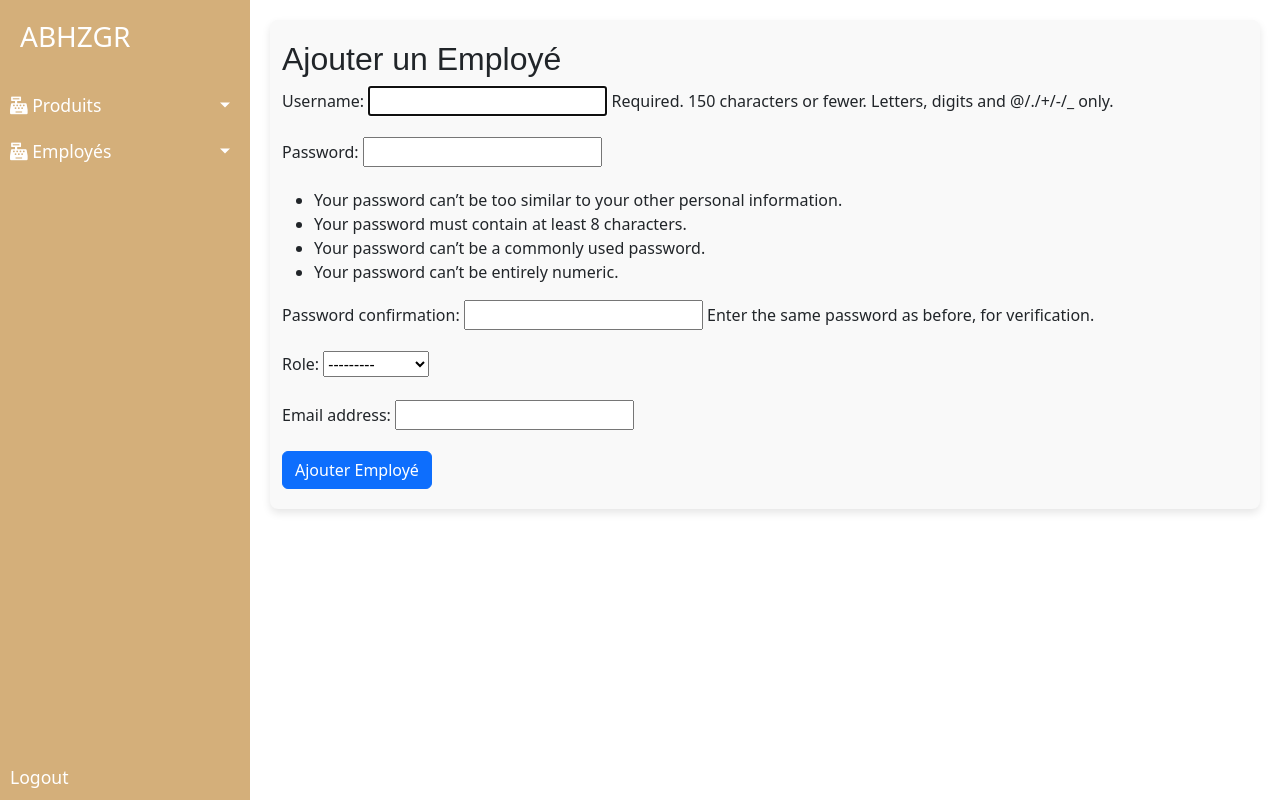
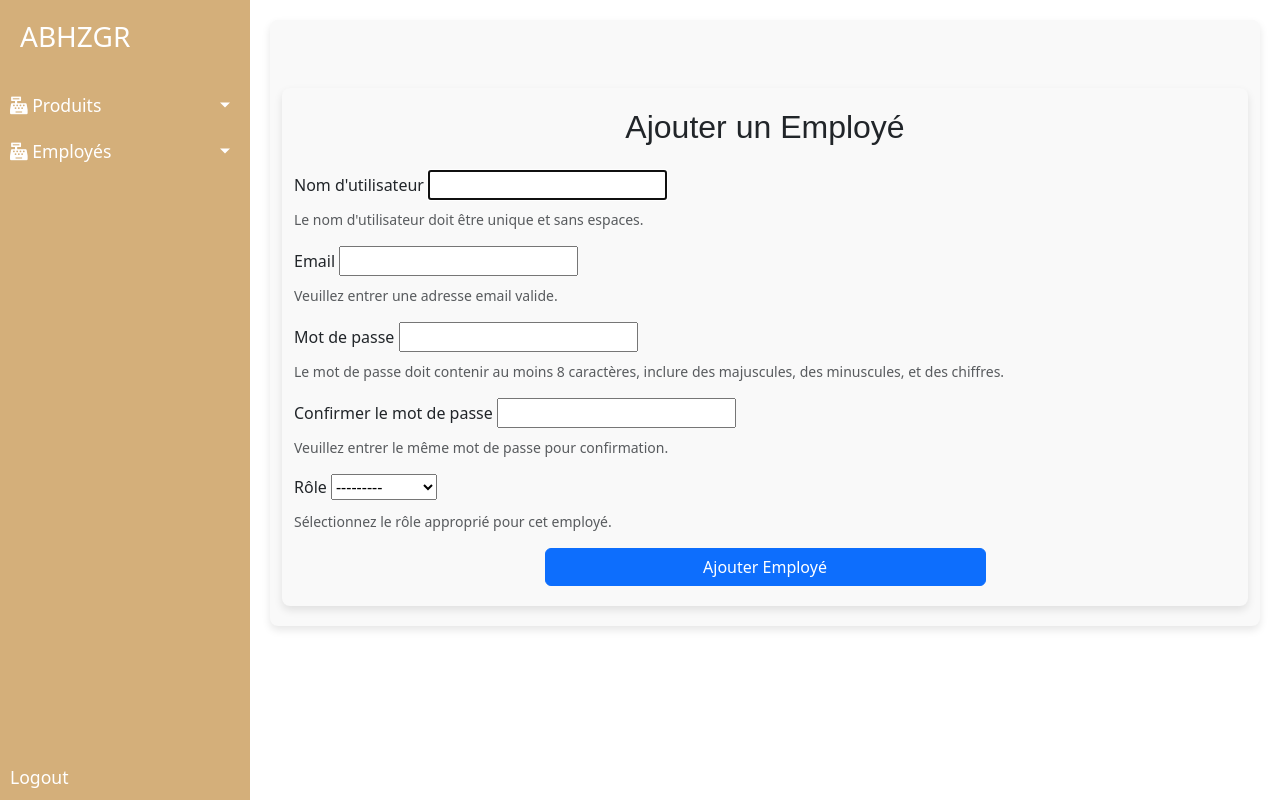
Before and after one commit to amineboubekri/gestion_stock, a Django app: page /stock/ajouter-employe/ in a window 1280 px wide. Run offline with Django 3.2, Linux system fonts and the light colour scheme; a user stored in the database is signed in; tables that the repository leaves empty hold one stand-in row (values such as "Sample post"); some libraries are stand-ins or nearby versions.

Commit message:
ajouter employe

```diff
--- a/stock/templates/stock/ajouter_employe.html
+++ b/stock/templates/stock/ajouter_employe.html
@@ -1,10 +1,60 @@
 {% extends 'admin_base.html' %}
+{% block title %}Ajouter un Employé{% endblock %}
 
 {% block content %}
-  <h2>Ajouter un Employé</h2>
-  <form method="post">
-    {% csrf_token %}
-    {{ form.as_p }}
-    <button type="submit" class="btn btn-primary">Ajouter Employé</button>
-  </form>
+<div class="container mt-5">
+    <h2 class="text-center mb-4">Ajouter un Employé</h2>
+    <form method="post">
+        {% csrf_token %}
+
+        <div class="form-group mb-3">
+            <label for="{{ form.username.id_for_label }}" class="form-label">Nom d'utilisateur</label>
+            {{ form.username }}
+            <small class="form-text text-muted">Le nom d'utilisateur doit être unique et sans espaces.</small>
+        </div>
+
+        <div class="form-group mb-3">
+            <label for="{{ form.email.id_for_label }}" class="form-label">Email</label>
+            {{ form.email }}
+            <small class="form-text text-muted">Veuillez entrer une adresse email valide.</small>
+        </div>
+
+        <div class="form-group mb-3">
+            <label for="{{ form.password1.id_for_label }}" class="form-label">Mot de passe</label>
+            {{ form.password1 }}
+            <small class="form-text text-muted">Le mot de passe doit contenir au moins 8 caractères, inclure des majuscules, des minuscules, et des chiffres.</small>
+        </div>
+
+        <div class="form-group mb-3">
+            <label for="{{ form.password2.id_for_label }}" class="form-label">Confirmer le mot de passe</label>
+            {{ form.password2 }}
+            <small class="form-text text-muted">Veuillez entrer le même mot de passe pour confirmation.</small>
+        </div>
+
+        <div class="form-group mb-3">
+            <label for="{{ form.role.id_for_label }}" class="form-label">Rôle</label>
+            {{ form.role }}
+            <small class="form-text text-muted">Sélectionnez le rôle approprié pour cet employé.</small>
+        </div>
+
+        <div class="d-grid gap-2 col-6 mx-auto">
+            <button type="submit" class="btn btn-primary">Ajouter Employé</button>
+        </div>
+    </form>
+
+    {% if form.errors %}
+    <div class="alert alert-danger">
+        <ul>
+            {% for field in form %}
+                {% for error in field.errors %}
+                    <li>{{ field.label }}: {{ error }}</li>
+                {% endfor %}
+            {% endfor %}
+            {% for error in form.non_field_errors %}
+                <li>{{ error }}</li>
+            {% endfor %}
+        </ul>
+    </div>
+    {% endif %}
+</div>
 {% endblock %}
```
Also changed, not shown: gestion_stock/settings.py (+8 -1 lines).
